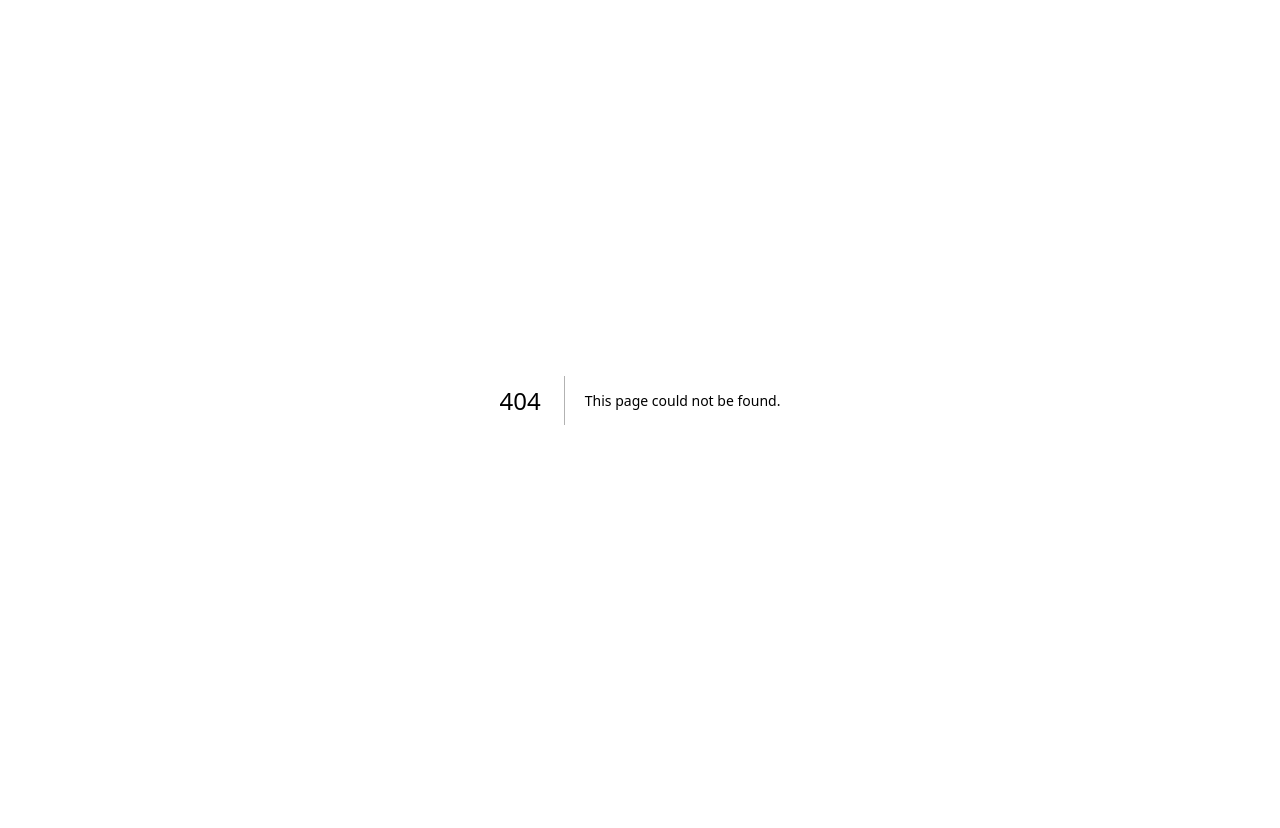
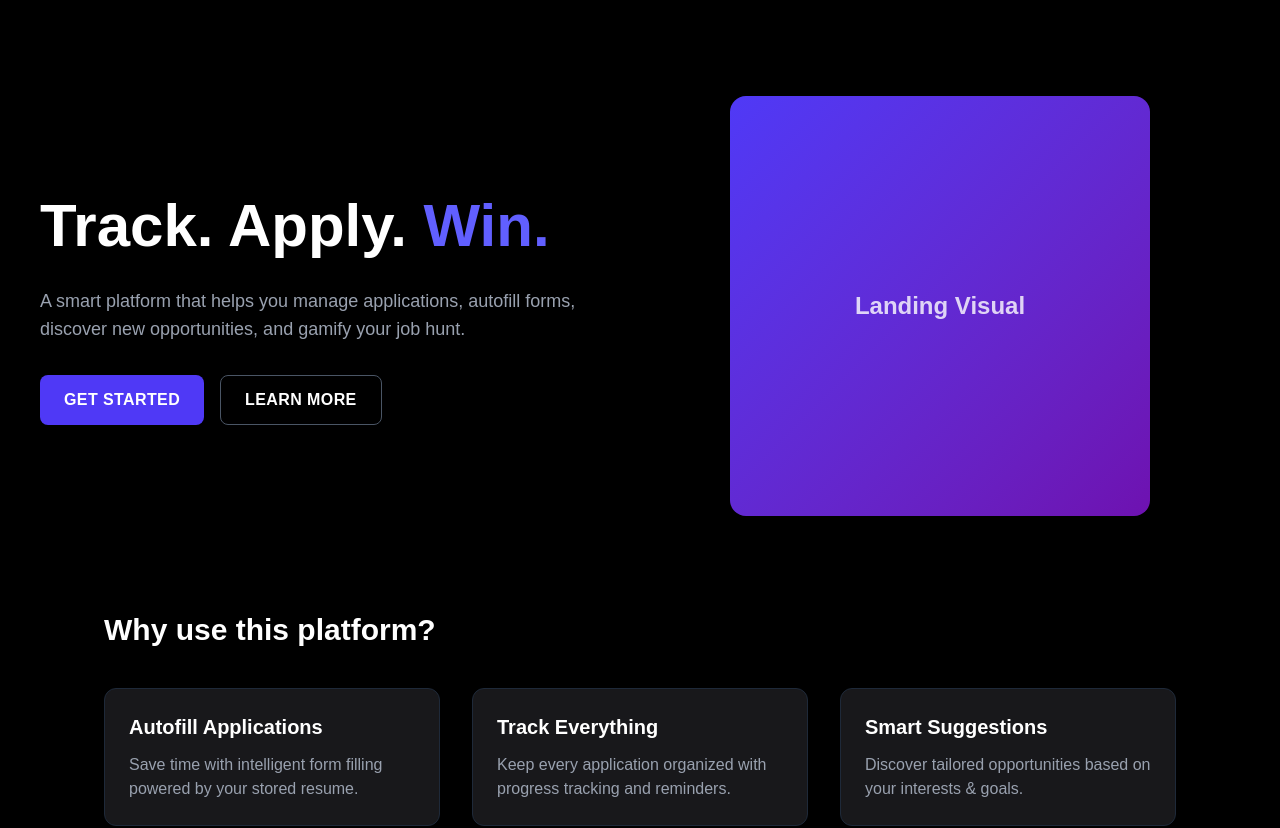
Before and after one commit to Resume-Application/ResumeFill-App, a Next.js app in the folder resume-fill/: page /intro in a window 1280 px wide. Before the commit this address had no page. Shown: the top 828 px of the page. Before the commit the page ends 800 px from the top, so only its background shows below. Built offline with nearby package versions, Linux system fonts and the light colour scheme.

Commit message:
intro page

```diff
--- /dev/null
+++ b/resume-fill/app/intro/page.tsx
@@ -0,0 +1,69 @@
+import Image from "next/image";
+
+export default function Home() {
+  return (
+    <div className="min-h-screen bg-black text-white">
+      <section className="w-full flex flex-col md:flex-row items-center justify-between px-10 py-24 max-w-7xl mx-auto">
+        <div className="flex-1">
+          <h1 className="text-5xl md:text-6xl font-bold leading-tight">
+            Track. Apply. <span className="text-indigo-500">Win.</span>
+          </h1>
+
+          <p className="mt-6 text-gray-400 text-lg max-w-xl">
+            A smart platform that helps you manage applications, autofill forms,
+            discover new opportunities, and gamify your job hunt.
+          </p>
+
+          <div className="flex gap-4 mt-8">
+            <button className="px-6 py-3 bg-indigo-600 hover:bg-indigo-700 transition-all rounded-lg uppercase font-semibold tracking-wide">
+              Get Started
+            </button>
+            <button className="px-6 py-3 border border-gray-600 hover:border-white transition-all rounded-lg uppercase font-semibold tracking-wide">
+              Learn More
+            </button>
+          </div>
+        </div>
+
+        <div className="flex-1 mt-12 md:mt-0 flex justify-center">
+          <div className="w-[420px] h-[420px] bg-gradient-to-br from-indigo-600 to-purple-800 rounded-2xl shadow-2xl flex items-center justify-center">
+            <span className="text-2xl font-semibold opacity-80">
+              Landing Visual
+            </span>
+          </div>
+        </div>
+      </section>
+
+      <section className="max-w-6xl mx-auto px-10 pb-24">
+        <h2 className="text-3xl font-bold mb-10">Why use this platform?</h2>
+
+        <div className="grid gap-8 md:grid-cols-3">
+          <div className="bg-zinc-900 border border-gray-800 p-6 rounded-xl hover:-translate-y-1 transition-all">
+            <h3 className="text-xl font-semibold mb-3">Autofill Applications</h3>
+            <p className="text-gray-400">
+              Save time with intelligent form filling powered by your stored resume.
+            </p>
+          </div>
+
+          <div className="bg-zinc-900 border border-gray-800 p-6 rounded-xl hover:-translate-y-1 transition-all">
+            <h3 className="text-xl font-semibold mb-3">Track Everything</h3>
+            <p className="text-gray-400">
+              Keep every application organized with progress tracking and reminders.
+            </p>
+          </div>
+
+          <div className="bg-zinc-900 border border-gray-800 p-6 rounded-xl hover:-translate-y-1 transition-all">
+            <h3 className="text-xl font-semibold mb-3">Smart Suggestions</h3>
+            <p className="text-gray-400">
+              Discover tailored opportunities based on your interests & goals.
+            </p>
+          </div>
+        </div>
+      </section>
+
+
+      <footer className="border-t border-gray-800 py-6 text-center text-gray-500">
+        © 2025 — Built for ambitious job hunters 🚀
+      </footer>
+    </div>
+  );
+}
--- a/resume-fill/app/page.tsx
+++ b/resume-fill/app/page.tsx
@@ -2,64 +2,8 @@ import Image from "next/image";
 
 export default function Home() {
   return (
-    <div className="flex min-h-screen items-center justify-center bg-zinc-50 font-sans dark:bg-black">
-      <main className="flex min-h-screen w-full max-w-3xl flex-col items-center justify-between py-32 px-16 bg-white dark:bg-black sm:items-start">
-        <Image
-          className="dark:invert"
-          src="/next.svg"
-          alt="Next.js logo"
-          width={100}
-          height={20}
-          priority
-        />
-        <div className="flex flex-col items-center gap-6 text-center sm:items-start sm:text-left">
-          <h1 className="max-w-xs text-3xl font-semibold leading-10 tracking-tight text-black dark:text-zinc-50">
-            To get started, edit the page.tsx file.
-          </h1>
-          <p className="max-w-md text-lg leading-8 text-zinc-600 dark:text-zinc-400">
-            Looking for a starting point or more instructions? Head over to{" "}
-            <a
-              href="https://vercel.com/templates?framework=next.js&utm_source=create-next-app&utm_medium=appdir-template-tw&utm_campaign=create-next-app"
-              className="font-medium text-zinc-950 dark:text-zinc-50"
-            >
-              Templates
-            </a>{" "}
-            or the{" "}
-            <a
-              href="https://nextjs.org/learn?utm_source=create-next-app&utm_medium=appdir-template-tw&utm_campaign=create-next-app"
-              className="font-medium text-zinc-950 dark:text-zinc-50"
-            >
-              Learning
-            </a>{" "}
-            center.
-          </p>
-        </div>
-        <div className="flex flex-col gap-4 text-base font-medium sm:flex-row">
-          <a
-            className="flex h-12 w-full items-center justify-center gap-2 rounded-full bg-foreground px-5 text-background transition-colors hover:bg-[#383838] dark:hover:bg-[#ccc] md:w-[158px]"
-            href="https://vercel.com/new?utm_source=create-next-app&utm_medium=appdir-template-tw&utm_campaign=create-next-app"
-            target="_blank"
-            rel="noopener noreferrer"
-          >
-            <Image
-              className="dark:invert"
-              src="/vercel.svg"
-              alt="Vercel logomark"
-              width={16}
-              height={16}
-            />
-            Deploy Now
-          </a>
-          <a
-            className="flex h-12 w-full items-center justify-center rounded-full border border-solid border-black/[.08] px-5 transition-colors hover:border-transparent hover:bg-black/[.04] dark:border-white/[.145] dark:hover:bg-[#1a1a1a] md:w-[158px]"
-            href="https://nextjs.org/docs?utm_source=create-next-app&utm_medium=appdir-template-tw&utm_campaign=create-next-app"
-            target="_blank"
-            rel="noopener noreferrer"
-          >
-            Documentation
-          </a>
-        </div>
-      </main>
+    <div>
+
     </div>
   );
 }
```
